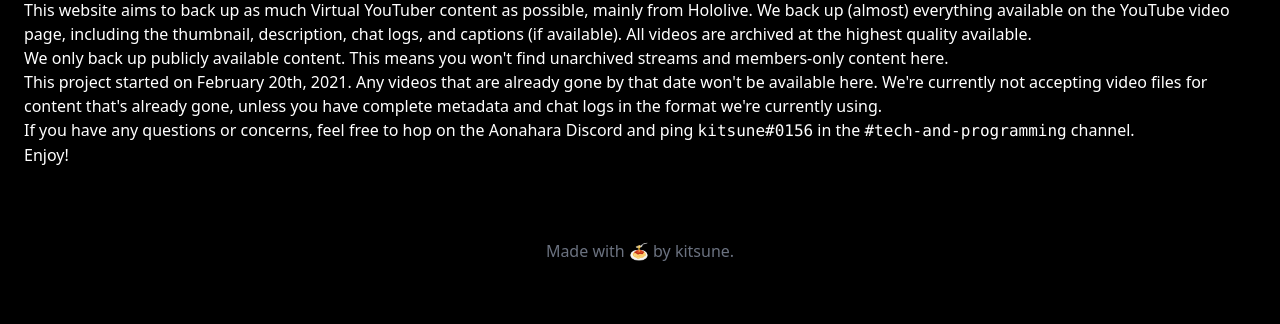
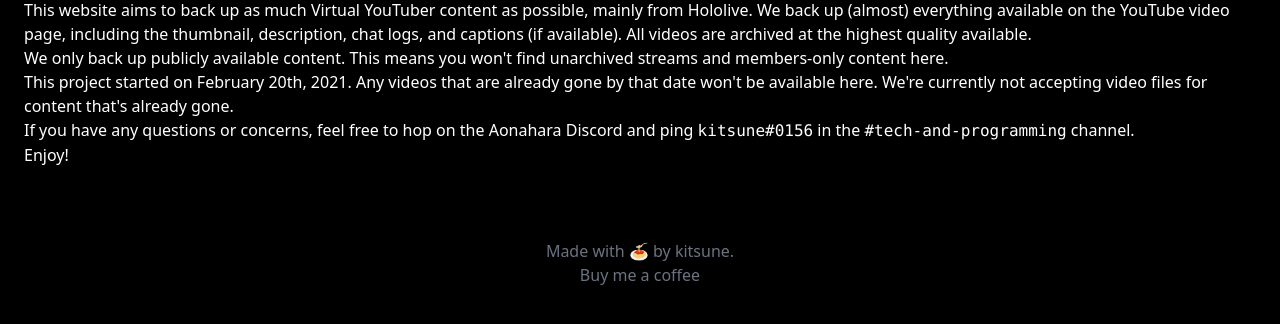
Before and after one commit to ragtag-archive/archive-browser, a Next.js app: page /about in a window 1280 px wide. Shown: the part 146-470 px from the top of the page. Built offline with nearby package versions, Linux system fonts and the light colour scheme; no server answers; what @tailwindcss/typography would draw is missing.

Commit message:
Add link to ko-fi

```diff
--- a/modules/AboutPage.tsx
+++ b/modules/AboutPage.tsx
@@ -23,8 +23,7 @@ const AboutPage = () => {
         <p>
           This project started on February 20th, 2021. Any videos that are
           already gone by that date won't be available here. We're currently not
-          accepting video files for content that's already gone, unless you have
-          complete metadata and chat logs in the format we're currently using.
+          accepting video files for content that's already gone.
         </p>
         <p>
           If you have any questions or concerns, feel free to hop on the{" "}
--- a/modules/shared/PageBase.tsx
+++ b/modules/shared/PageBase.tsx
@@ -62,8 +62,18 @@ const PageBase = (props: PageBaseProps) => {
       </div>
       <Header />
       <div className="container mx-auto mt-4">{props.children}</div>
-      <div className="my-6 text-gray-500 text-center">
+      <div className="mt-6 text-gray-500 text-center">
         Made with 🍝 by kitsune.
+      </div>
+      <div className="mb-6 text-center">
+        <a
+          href="https://ko-fi.com/kitsune_cw"
+          className="text-gray-500 hover:underline"
+          target="_blank"
+          rel="noreferrer noopener nofollow"
+        >
+          Buy me a coffee
+        </a>
       </div>
     </div>
   );
```
